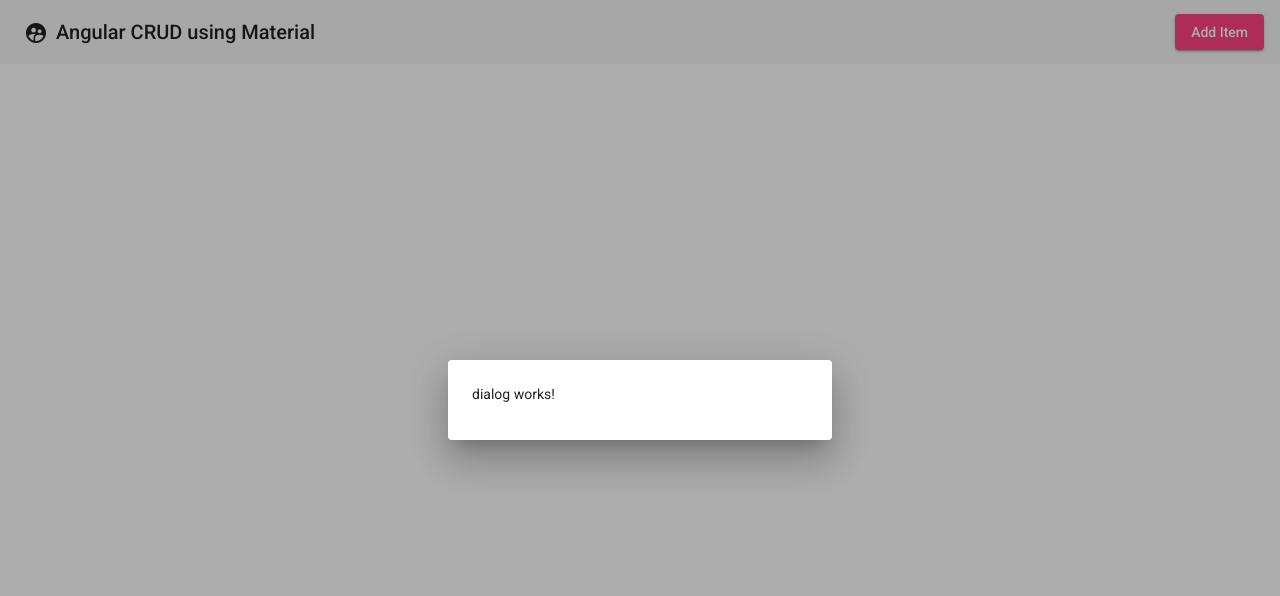
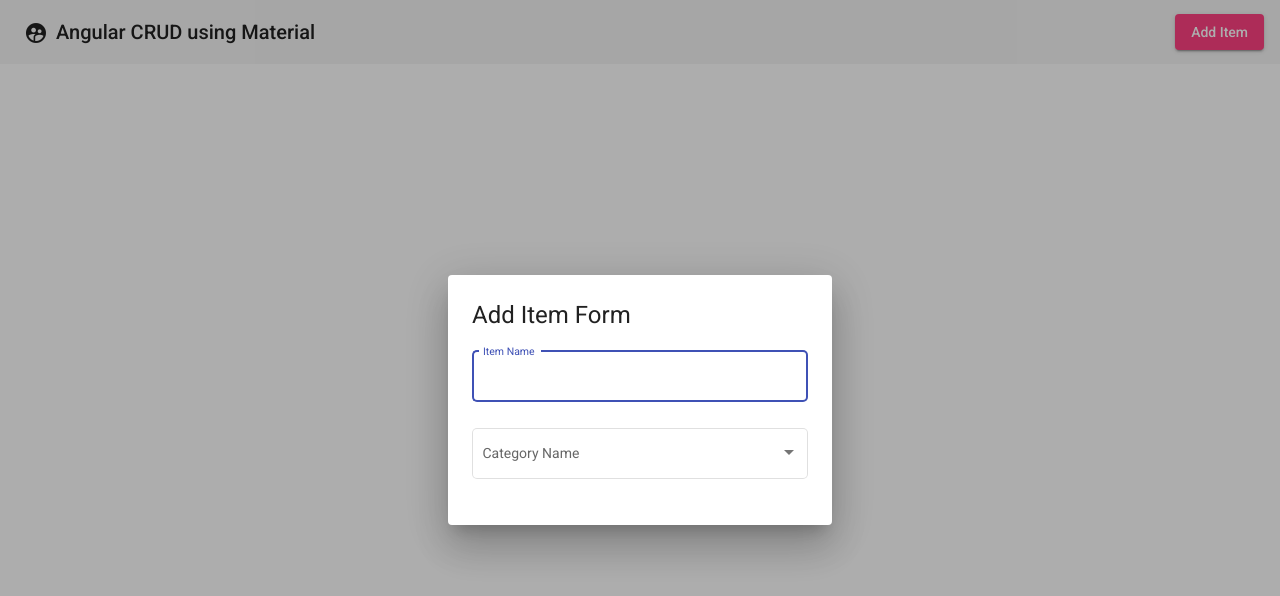
Before and after one commit to Inphernus/Angular-CRUD, an Angular app: page / in a window 1280 px wide. Both pictures are taken after a click on the button "Add Item". Shown: the top 596 px of the page. Built offline with nearby package versions, Linux system fonts and the light colour scheme.

Commit message:
Adding labels for Item Name and Category

```diff
--- a/src/app/app-routing.module.ts
+++ b/src/app/app-routing.module.ts
@@ -1,5 +1,6 @@
 import { NgModule } from '@angular/core';
 import { RouterModule, Routes } from '@angular/router';
+
 
 const routes: Routes = [];
 
--- a/src/app/dialog/dialog.component.html
+++ b/src/app/dialog/dialog.component.html
@@ -1 +1,15 @@
-<p>dialog works!</p>
+<h1 mat-dialog-title>Add Item Form</h1>
+<div mat-dialog-content>
+    <mat-form-field appearance="outline">
+        <mat-label>Item Name</mat-label>
+        <input matInput placeholder="Name">
+      </mat-form-field>
+      <mat-form-field appearance="outline">
+        <mat-label>Category Name</mat-label>
+        <mat-select placeholder="Category">
+            <mat-option value="food">Food</mat-option>
+            <mat-option value="cloth">Cloth</mat-option>
+            <mat-option value="electronics">Electronics</mat-option>
+          </mat-select>
+      </mat-form-field>
+</div>
--- a/src/app/dialog/dialog.component.scss
+++ b/src/app/dialog/dialog.component.scss
@@ -0,0 +1,3 @@
+mat-form-field{
+    width: 100%;
+}
```
Also changed, not shown: src/app/app.module.ts (+7 -1 lines), src/app/app.component.scss (line endings or trailing spaces).
